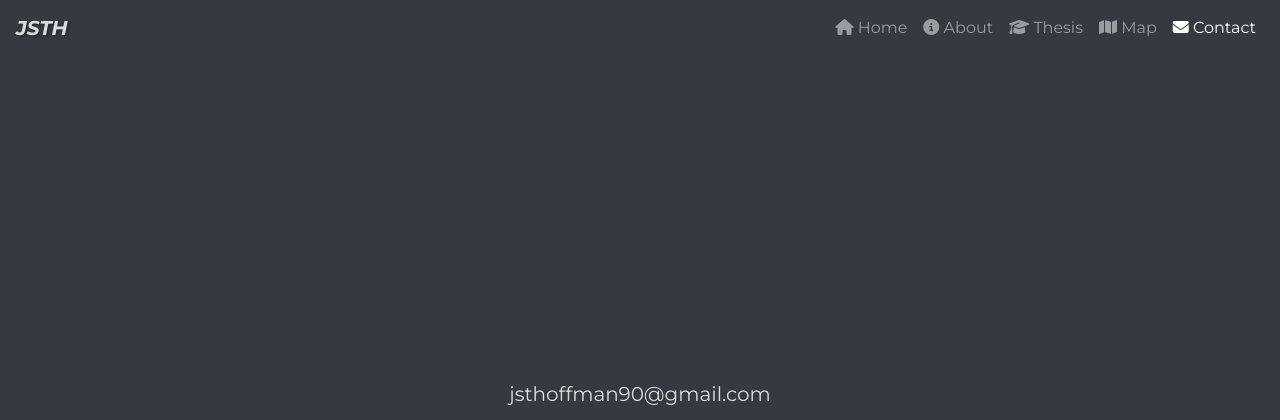
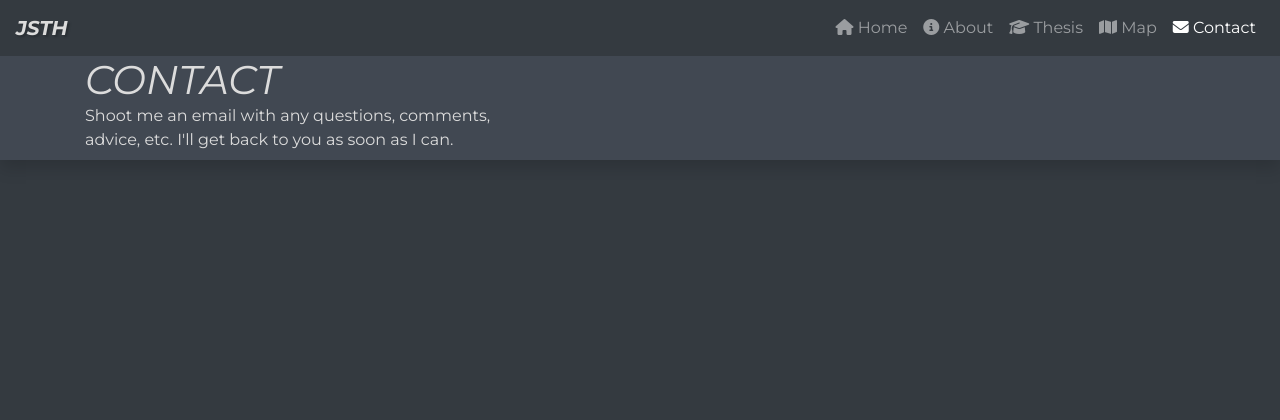
Before and after one commit to JSTHoffman/jsth, a Flask app: page /contact in a window 1280 px wide. Shown: the top 420 px of the page. Run offline with Flask 2, Linux system fonts and the light colour scheme; some libraries are stand-ins or nearby versions.

Commit message:
Add page headers.

```diff
--- a/jsth/static/css/base.css
+++ b/jsth/static/css/base.css
@@ -1,4 +1,20 @@
 @import url('https://fonts.googleapis.com/css?family=Montserrat:400,400i,700,700i');
+
+/* RESPONSIVE HEADER FONT SIZES */
+@media (min-width: 0px) {
+  header h1 {font-size: 1.5em;}
+  header p {font-size: 0.8em;}
+}
+
+@media (min-width: 576px) {
+  header h1 {font-size: 2em;}
+  header p {font-size: .9em;}
+}
+
+@media (min-width: 768px) {
+  header h1 {font-size: 2.5em;}
+  header p {font-size: 1em;}
+}
 
 body {
   color: gainsboro;
@@ -23,7 +39,7 @@ a:hover {
 }
 
 header {
-  background-color: #414852; /* #4B535E */;
+  background-color: #414852;
 }
 
 footer a {
--- a/jsth/templates/base.html
+++ b/jsth/templates/base.html
@@ -73,8 +73,22 @@
       </div>
     </nav>
 
-    <header>
-      {% block header_content %}{% endblock %}
+
+    <header class="shadow mb-3">
+      <div class="container">
+        <div class="row flex-column">
+          <div class="col-auto">
+            <h1 class="display-5 mb-0 font-italic text-uppercase">
+              {% block header_title %}{% endblock %}
+            </h1>
+          </div>
+          <div class="col-12 col-md-6 col-lg-5">
+            <p class="mb-2">
+              {% block header_subtitle %}{% endblock %}
+            </p>
+          </div>
+        </div>
+      </div>
     </header>
 
     <main class="d-flex flex-grow-1">
--- a/jsth/templates/contact.html
+++ b/jsth/templates/contact.html
@@ -4,8 +4,18 @@
   <link rel="stylesheet" href="{{ url_for('static', filename='css/contact.css') }}">
 {% endblock %}
 
+{% block title %} - Contact{% endblock %}
+
 {% block nav_menu_item_contact %}active{% endblock %}
 {% block nav_menu_item_link_contact %}active{% endblock %}
+
+{% block header_title %}
+  Contact
+{% endblock %}
+{% block header_subtitle%}
+  Shoot me an email with any questions, comments, advice, etc.
+  I'll get back to you as soon as I can.
+{% endblock %}
 
 {% block main_content %}
   <div class="container-fluid d-flex justify-content-center align-items-center h-100">
```
Also changed, not shown: jsth/templates/about.html (+7 -0 lines), jsth/templates/gallery.html (+7 -0 lines).
